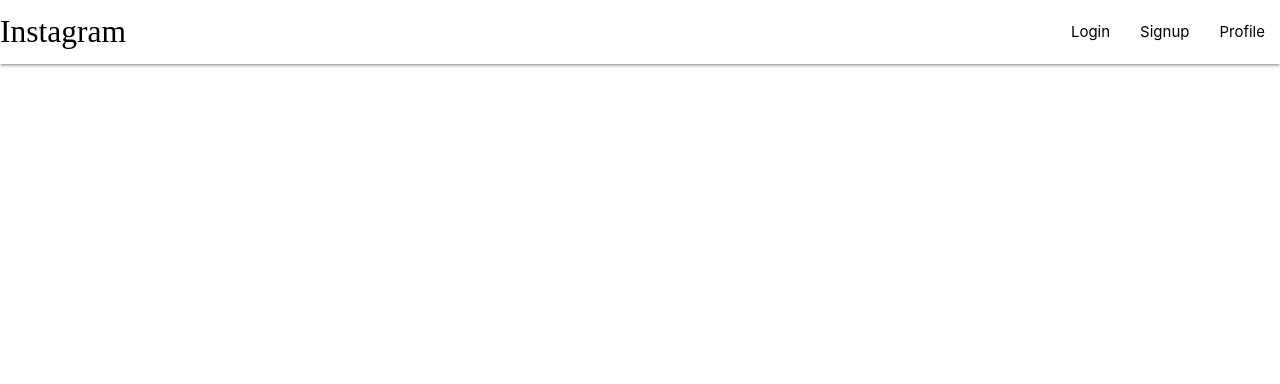
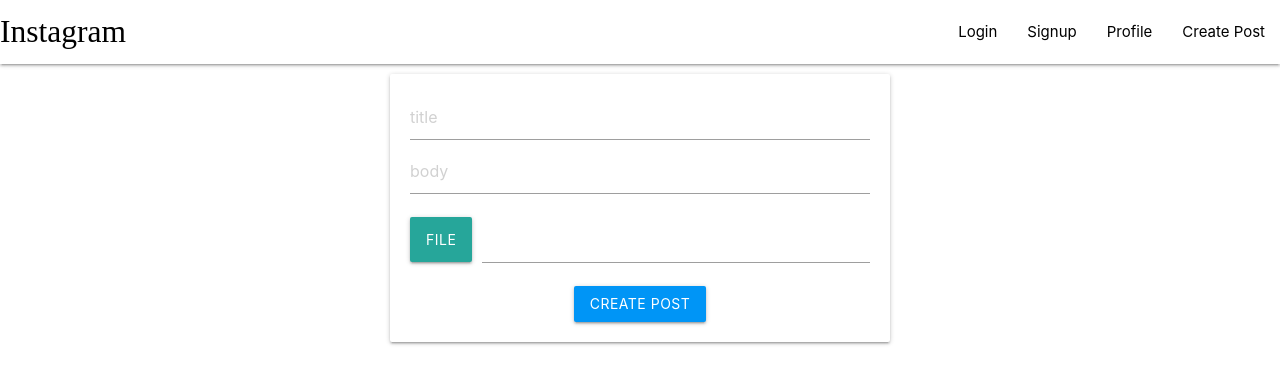
Before and after one commit to sayashchaudhary/insta-frontend, a React (Create React App) app: page /createpost in a window 1280 px wide. Shown: the top 384 px of the page. Built offline with nearby package versions, Linux system fonts and the light colour scheme; a web font is replaced by a local one.

Commit message:
create post ui

```diff
--- a/src/App.js
+++ b/src/App.js
@@ -5,6 +5,7 @@
 import Login from "./components/Login";
 import Profile from "./components/Profile";
 import Signup from "./components/Signup";
+import CreatePost from "./components/CreatePost";
 import "./App.css"
 
 function App() {
@@ -23,6 +24,9 @@
             <Route path='/profile'>
                 <Profile/>
             </Route>
+            <Route path='/createpost'>
+                <CreatePost/>
+            </Route>
         </BrowserRouter>
     );
 }
--- /dev/null
+++ b/src/components/CreatePost.js
@@ -0,0 +1,32 @@
+import React from "react";
+
+const CreatePost = () => {
+    return (
+        <div
+            className="card"
+            style={{
+                margin: "10px auto",
+                maxWidth: "500px",
+                padding: "20px",
+                textAlign: "center"
+            }}
+        >
+            <input type="text" placeholder="title"/>
+            <input type="text" placeholder="body"/>
+            <div className="file-field input-field">
+                <div className="btn">
+                    <span>File</span>
+                    <input type="file"/>
+                </div>
+                <div className="file-path-wrapper">
+                    <input className="file-path validate" type="text"/>
+                </div>
+            </div>
+            <button className="btn waves-effect waves-light login-button">
+                Create Post
+            </button>
+        </div>
+    )
+}
+
+export default CreatePost;
--- a/src/components/shared/Navbar.js
+++ b/src/components/shared/Navbar.js
@@ -4,12 +4,14 @@
 const Navbar = () => {
     return (
         <nav>
-            <div className="nav-wrapper white">
+            <div
+                className="nav-wrapper white">
                 <Link to="/" className="brand-logo left">Instagram</Link>
                 <ul id="nav-mobile" className="right">
                     <li><Link to="/login">Login</Link></li>
                     <li><Link to="/signup">Signup</Link></li>
                     <li><Link to="/profile">Profile</Link></li>
+                    <li><Link to="/createpost">Create Post</Link></li>
                 </ul>
             </div>
         </nav>
```
